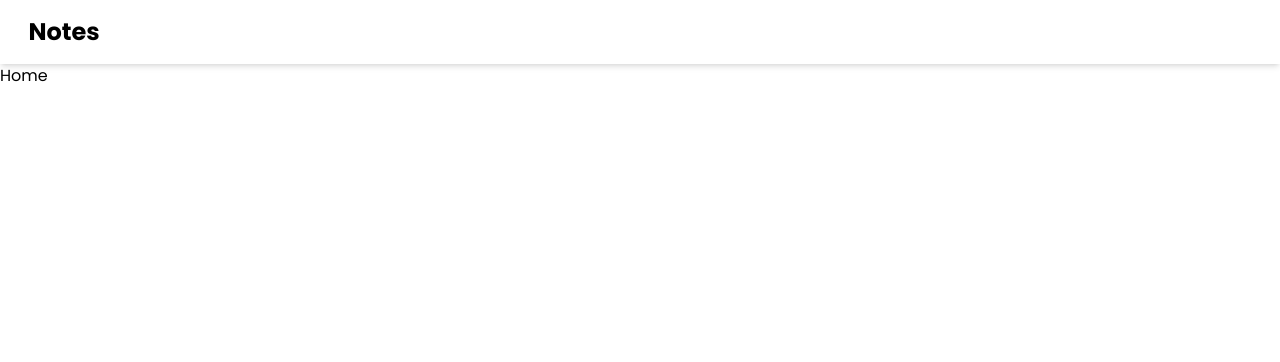
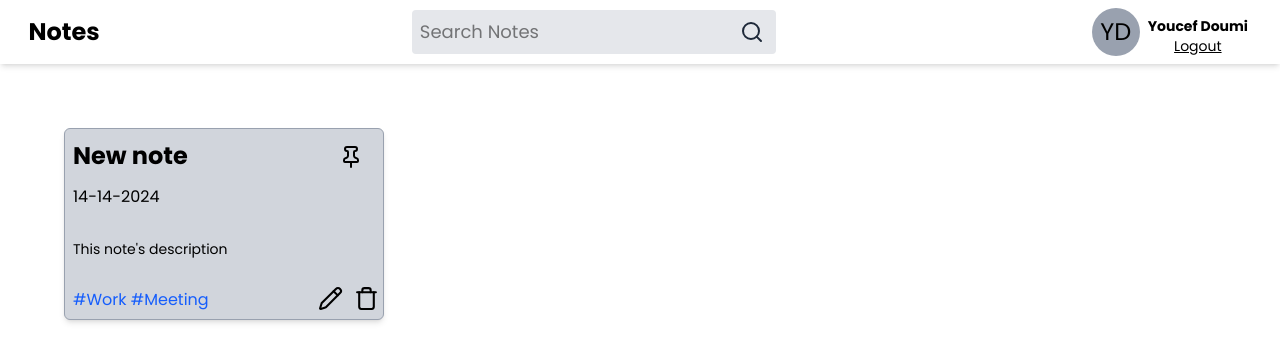
Before and after one commit to yoris29/Notes-App, a React (Vite) app in the folder frontend/: page / in a window 1280 px wide. Shown: the top 362 px of the page. Built offline with nearby package versions, Linux system fonts and the light colour scheme.

Commit message:
Signup page UI, navbar profile card, search bar UI, card component UI

```diff
--- a/frontend/src/App.jsx
+++ b/frontend/src/App.jsx
@@ -2,12 +2,10 @@ import { BrowserRouter, Routes, Route } from "react-router-dom";
 import { Home } from "./pages/home/Home";
 import { Login } from "./pages/login/Login";
 import { Signup } from "./pages/signup/Signup";
-import { Navbar } from "./components/navbar/Navbar";
 
 const App = () => {
   return (
     <BrowserRouter>
-      <Navbar />
       <Routes>
         <Route path="/" element={<Home />}></Route>
         <Route path="/login" element={<Login />}></Route>
--- /dev/null
+++ b/frontend/src/components/cards/NoteCard.jsx
@@ -0,0 +1,54 @@
+import { Pin, Pencil, Trash } from "lucide-react";
+import PropTypes from "prop-types";
+
+export const NoteCard = ({
+  title,
+  date,
+  description,
+  tags,
+  isPinned,
+  onEdit,
+  onDelete,
+  onPin,
+}) => {
+  // TODO: toggle more button when having a long descirption, pin edit delete
+  return (
+    <div className="flex justify-between border border-gray-400 shadow-md pl-2 ml-16 mt-16 w-80 h-48 relative bg-gray-300 rounded-md">
+      <div className="flex flex-col justify-around w-64">
+        <h2 className="text-2xl font-bold mt-1">{title}</h2>
+        <p className="mb-4">{date}</p>
+        <p className="mb-4 text-sm">{description}</p>
+        <h3 className="text-blue-600 cursor-pointer">{tags}</h3>
+      </div>
+      <div className="w-16">
+        <Pin
+          onPin={onPin}
+          className="absolute top-4 right-5 hover:text-blue-700 transition-[0.3s] cursor-pointer"
+        />
+        <div className="flex justify-between">
+          <Pencil
+            onClick={onEdit}
+            className="absolute bottom-2 right-10 hover:text-green-700 transition-[0.3s] cursor-pointer"
+            size="25px"
+          />
+          <Trash
+            onClick={onDelete}
+            className="absolute bottom-2 right-1 hover:text-red-700 transition-[0.3s] cursor-pointer"
+            size="25px"
+          />
+        </div>
+      </div>
+    </div>
+  );
+};
+
+NoteCard.PropTypes = {
+  title: PropTypes.string,
+  date: PropTypes.string,
+  description: PropTypes.string,
+  tags: PropTypes.string,
+  isPinned: PropTypes.bool,
+  onEdit: PropTypes.func,
+  onDelete: PropTypes.func,
+  onPin: PropTypes.func,
+};
--- /dev/null
+++ b/frontend/src/components/cards/ProfileCard.jsx
@@ -0,0 +1,28 @@
+import { useNavigate } from "react-router-dom";
+import { getInitials } from "../../utils/helper";
+
+export const ProfileCard = () => {
+  // TODO: get name from backend and use it as for the initials and name
+  const navigate = useNavigate();
+
+  const handleLogout = () => {
+    navigate("/login");
+  };
+
+  return (
+    <div className="flex mr-8">
+      <p className="rounded-full bg-gray-400 mr-2 w-12 h-12 flex justify-center items-center">
+        {getInitials("youcef doumi")}
+      </p>
+      <div>
+        <h2 className="text-sm font-bold mt-2">Youcef Doumi</h2>
+        <p
+          className="underline text-sm text-center cursor-pointer"
+          onClick={handleLogout}
+        >
+          Logout
+        </p>
+      </div>
+    </div>
+  );
+};
--- /dev/null
+++ b/frontend/src/components/input/SearchBar.jsx
@@ -0,0 +1,34 @@
+import { Search, X } from "lucide-react";
+import { useState } from "react";
+
+export const SearchBar = () => {
+  const [searchValue, setSearchValue] = useState("");
+
+  const handleSearch = () => {
+    // TODO: api call to get notes
+  };
+
+  return (
+    <div className="relative flex items-center">
+      <input
+        type="text"
+        value={searchValue}
+        placeholder="Search Notes"
+        className="p-2 text-lg rounded-sm focus:outline-2 bg-gray-200"
+        onChange={(e) => setSearchValue(e.target.value)}
+      />
+      {searchValue ? (
+        <X
+          onClick={() => setSearchValue("")}
+          className="absolute right-10 cursor-pointer text-gray-800"
+        />
+      ) : (
+        ""
+      )}
+      <Search
+        onClick={handleSearch}
+        className="absolute right-3 cursor-pointer text-gray-800"
+      />
+    </div>
+  );
+};
--- a/frontend/src/components/navbar/Navbar.jsx
+++ b/frontend/src/components/navbar/Navbar.jsx
@@ -1,9 +1,14 @@
+import { ProfileCard } from "../cards/ProfileCard";
+import { SearchBar } from "../input/SearchBar";
+
 export const Navbar = () => {
   return (
-    <nav className="h-16 flex py-2 pl-8 text-2xl shadow-md font-bold">
-      <h1 className="flex items-center justify-center text-center w-16">
+    <nav className="flex justify-between items-center h-16 py-2 pl-8 text-2xl shadow-md">
+      <h1 className="flex items-center justify-center font-bold text-center w-16">
         Notes
       </h1>
+      <SearchBar />
+      <ProfileCard />
     </nav>
   );
 };
--- a/frontend/src/pages/home/Home.jsx
+++ b/frontend/src/pages/home/Home.jsx
@@ -1,5 +1,28 @@
+import { useState } from "react";
+import { NoteCard } from "../../components/cards/NoteCard";
+import { Navbar } from "../../components/navbar/Navbar";
+
 export const Home = () => {
-  return <div>Home</div>;
+  // TODO: new note button, map through notes using notes state
+  const [isPinned, setIsPinned] = useState();
+
+  const onPin = () => {};
+
+  return (
+    <div>
+      <Navbar />
+      <NoteCard
+        title="New note"
+        date="14-14-2024"
+        description="This note's description"
+        tags="#Work #Meeting"
+        isPinned={true}
+        onEdit={() => {}}
+        onDelete={() => {}}
+        onPin={() => {}}
+      />
+    </div>
+  );
 };
 
 export default Home;
--- a/frontend/src/pages/signup/Signup.jsx
+++ b/frontend/src/pages/signup/Signup.jsx
@@ -1,3 +1,82 @@
+import { useState } from "react";
+import { Link } from "react-router-dom";
+import { PasswordInput } from "../../components/input/PasswordInput";
+import { helper } from "../../utils/helper";
+
 export const Signup = () => {
-  return <div>Signup</div>;
+  const [name, setName] = useState("");
+  const [email, setEmail] = useState("");
+  const [password, setPassword] = useState("e");
+  const [nameError, setNameError] = useState("");
+  const [emailError, setEmailError] = useState("");
+  const [passwordError, setPasswordError] = useState("");
+
+  const handleSignup = (e) => {
+    e.preventDefault();
+
+    {
+      !name ? setNameError("Please provide a name") : setNameError("");
+    }
+    {
+      !helper(email)
+        ? setEmailError("Please provide a valid email")
+        : setEmailError("");
+    }
+    {
+      password.length < 10
+        ? setPasswordError(
+            "Please provide a password of at least 10 characters"
+          )
+        : setPasswordError("");
+    }
+
+    // TODO: signup API call
+  };
+
+  return (
+    <div className="flex flex-col justify-around mx-auto mt-12 h-[76vh] w-[30rem] border-[1.5px] border-gray-300 shadow-sm outline-none rounded-md">
+      <form
+        onSubmit={handleSignup}
+        className="h-[90%] flex flex-col justify-around"
+      >
+        <h1 className="w-18 ml-4 mx-auto text-2xl">Login</h1>
+        <div>
+          <input
+            type="text"
+            placeholder="Name"
+            className="border-[1.5px] border-gray-300 p-4 w-[28rem] shadow-sm outline-none rounded-md mb-2 ml-4"
+            value={name}
+            onChange={(e) => setName(e.target.value)}
+          />
+          {nameError ? <p className="text-red-500 ml-6">{nameError}</p> : ""}
+          <input
+            type="text"
+            placeholder="Email"
+            className="border-[1.5px] border-gray-300 p-4 w-[28rem] shadow-sm outline-none rounded-md mb-2 ml-4"
+            value={email}
+            onChange={(e) => setEmail(e.target.value)}
+          />
+          {emailError ? <p className="text-red-500 ml-6">{emailError}</p> : ""}
+          <PasswordInput password={password} setPassword={setPassword} />
+          {passwordError ? (
+            <p className="text-red-500 ml-6">{passwordError}</p>
+          ) : (
+            ""
+          )}
+        </div>
+        <button
+          type="submit"
+          className="bg-indigo-500 h-12 cursor-pointer hover:bg-indigo-800 transition-[0.3s] ml-4 text-white text-center mx-auto w-[28rem] rounded-md"
+        >
+          Signup
+        </button>
+      </form>
+      <p className="mx-auto h-[10%]">
+        Already have an account?{" "}
+        <span className="underline text-blue-500 ml-4 cursor-pointer hover:text-blue-800 transition-[0.3s]">
+          <Link to="/login">Log in</Link>
+        </span>
+      </p>
+    </div>
+  );
 };
--- a/frontend/src/utils/helper.js
+++ b/frontend/src/utils/helper.js
@@ -1,4 +1,15 @@
+// function to verify via regex if an email is valid
 export const helper = (email) => {
   const regex = /^[a-zA-Z0-9_.±]+@[a-zA-Z0-9-]+.[a-zA-Z0-9-.]+$/;
   return regex.test(email);
 };
+
+// function to get the initials of a name
+export const getInitials = (name) => {
+  let initials = "";
+  const words = name.split(" ");
+  for (let i = 0; i < words.length; i++) {
+    initials += words[i][0].toUpperCase();
+  }
+  return initials;
+};
```
